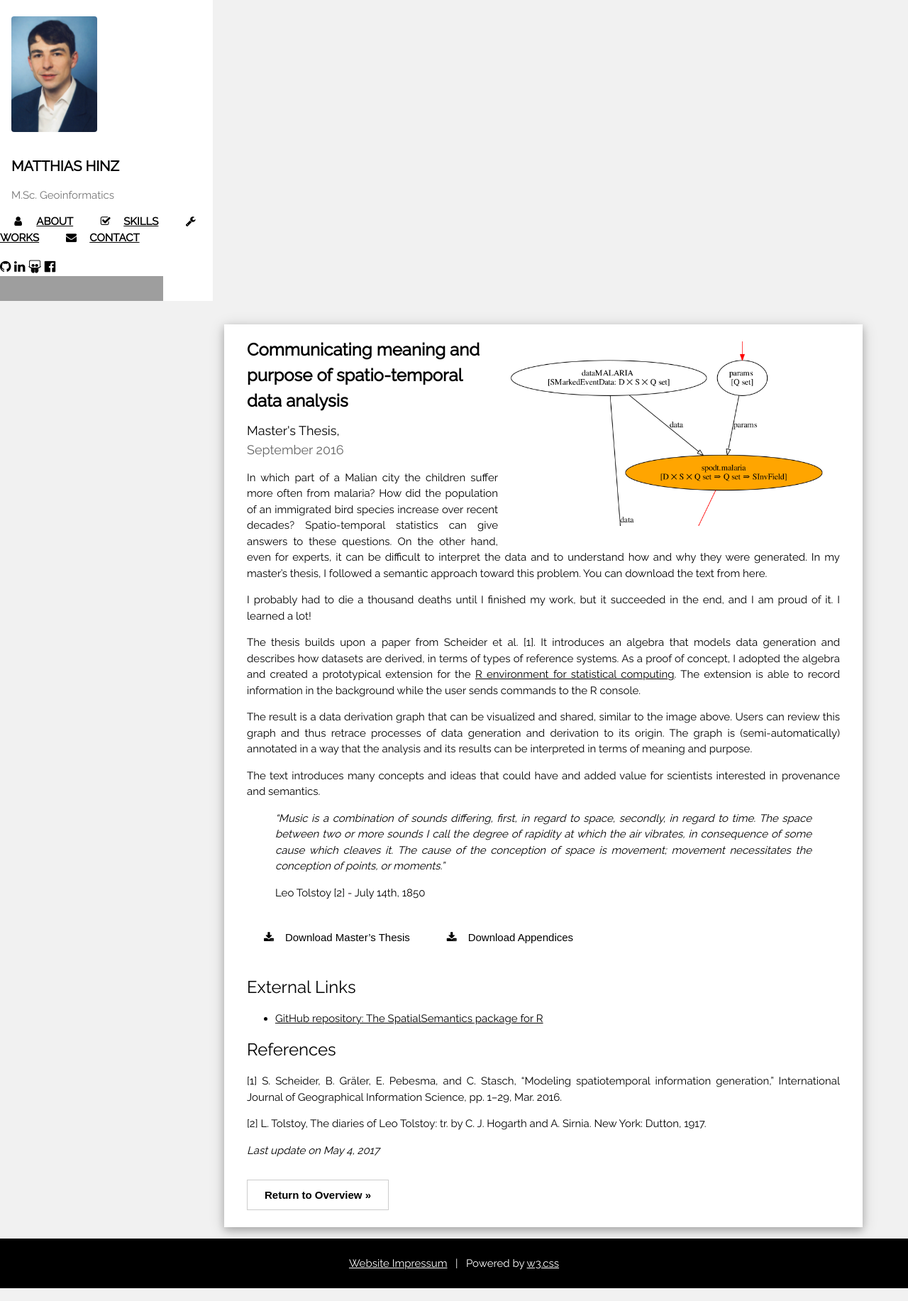
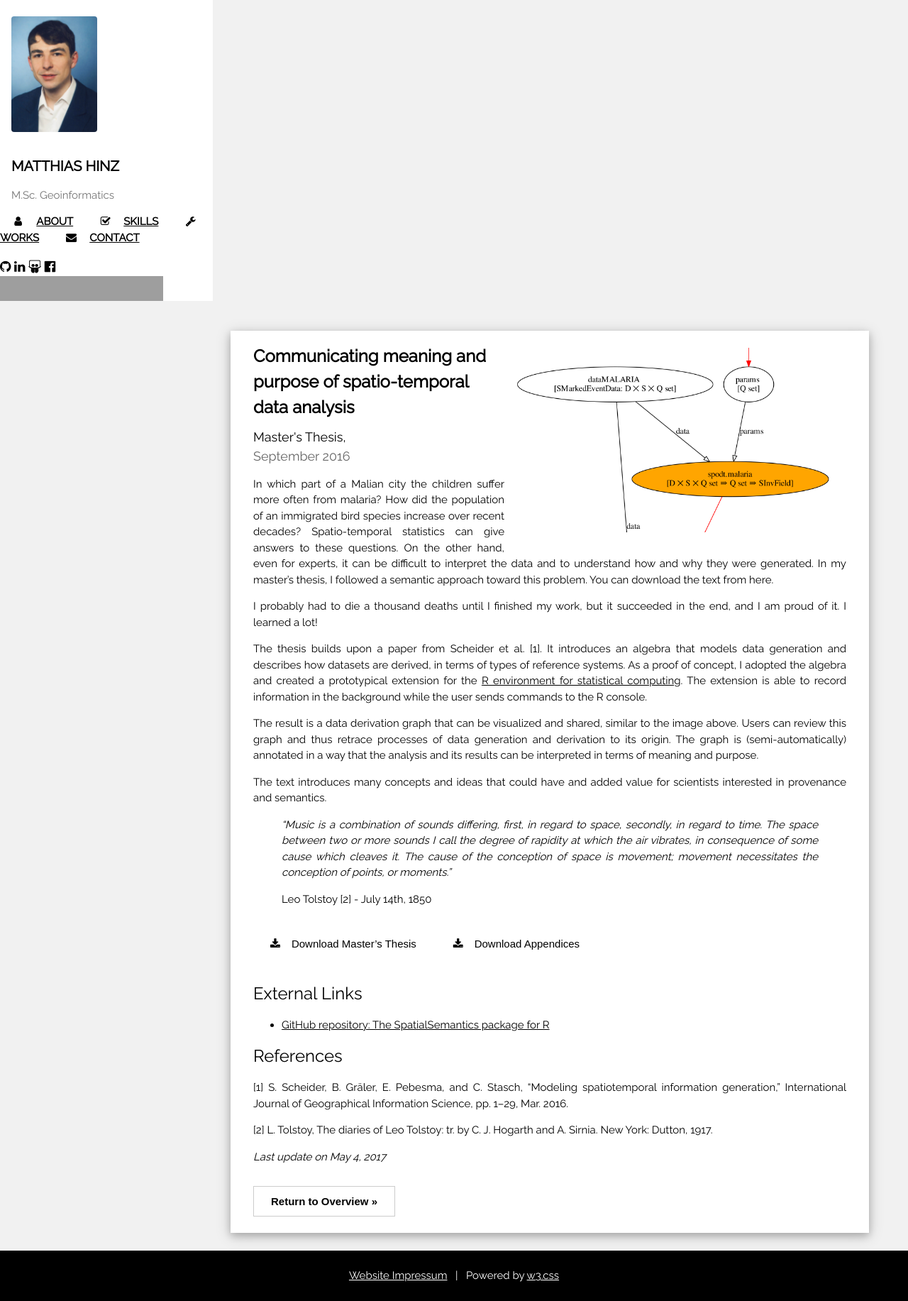
Before and after one commit to MatthiasHinz/MatthiasHinz.github.io, a Jekyll site: the page built from _projects/2016-09-27-masters_thesis.md, in a window 1280 px wide. Shown: the whole page at 71% size. Built offline with Jekyll 4.4.1, drawn with Linux system fonts in a browser that asks for light colours; nearby versions of some CDN libraries; comment, search, counter and statistics services are not loaded; grey boxes are pictures that could not be loaded.

Commit message:
Layout improvements

```diff
--- a/_layouts/default.html
+++ b/_layouts/default.html
@@ -59,6 +59,14 @@
 
 			.project-container{
 				padding: 0px;
+			}
+
+		}
+
+
+		@media (min-width: 480px) {
+			.project-container{
+				padding: 25px;
 			}
 
 		}
--- a/_layouts/project.html
+++ b/_layouts/project.html
@@ -3,7 +3,7 @@
 ---
 <div class= "w3-container w3-theme-l3 project-container">
 
-	<div class="w3-card-4 w3-white w3-padding w3-margin-top w3-margin-bottom" style="max-width: 900px">
+	<div class="w3-card-4 w3-white w3-padding" style="max-width: 900px">
 
 		<div class="w3-container">
 			<img class="w3-margin" src={{page.preview_image}} style="width:100%; max-width: 450px;" align="right">
```
